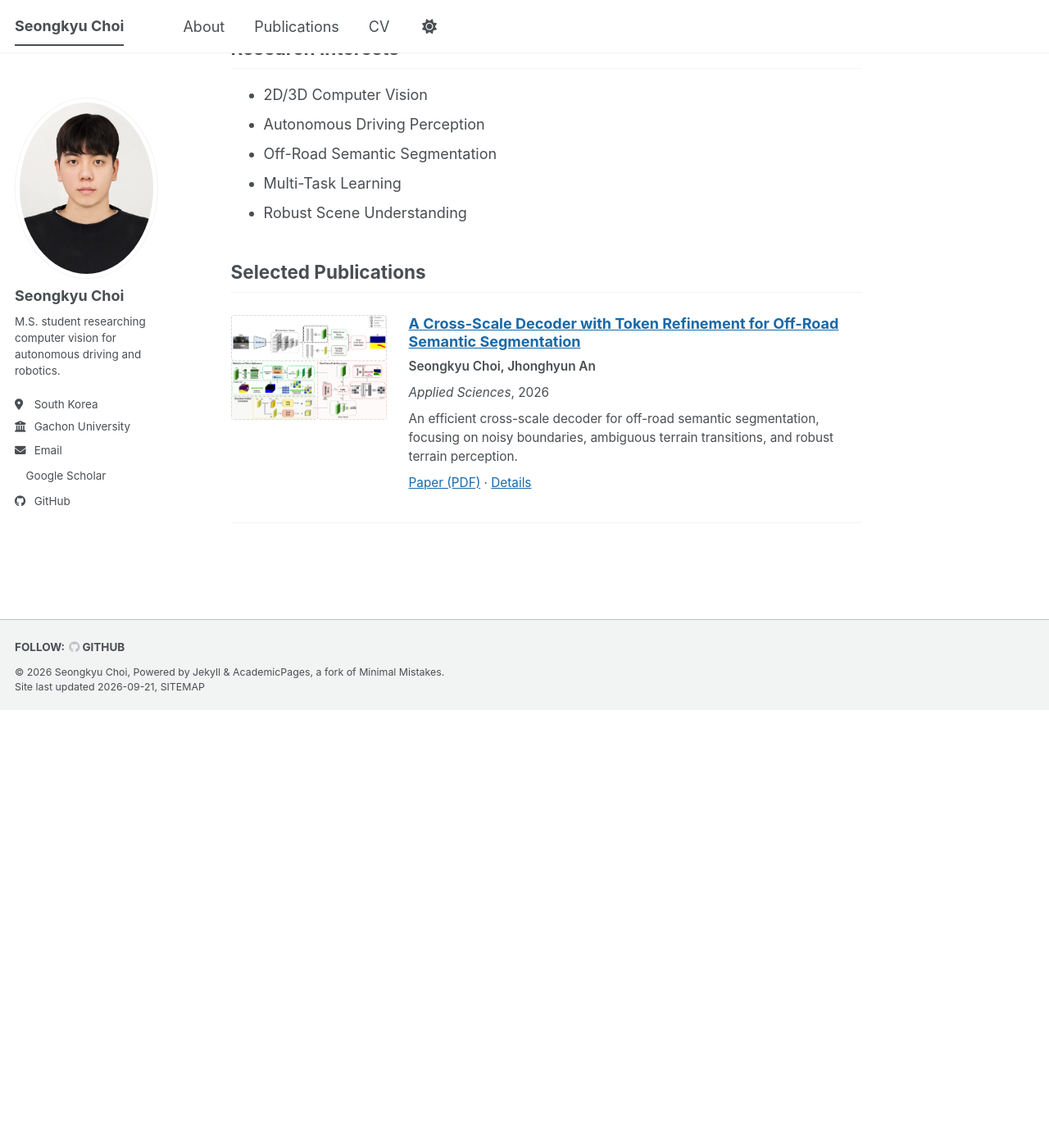
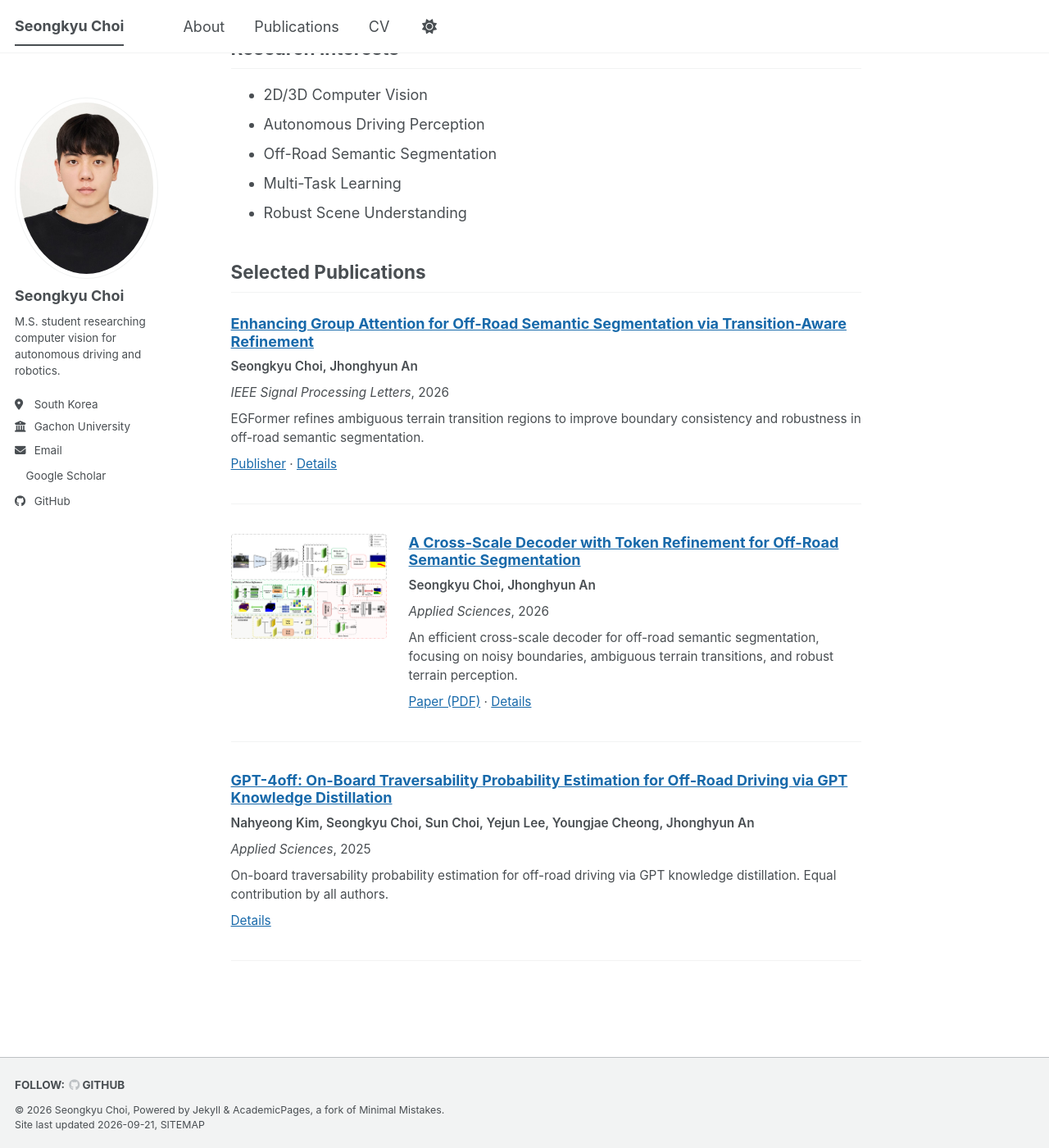
Before and after one commit to sk950324/sk950324.github.io, a Jekyll site: the page built from _pages/about.md, in a window 1280 px wide and 1400 px high, scrolled down 442 px. Shown: the whole window at 82% size. Built offline with Jekyll 4.4.1, drawn with Linux system fonts in a browser that asks for light colours; a style sheet for code colours, icons or effects is not loaded; before the commit the page ends 1308 px from its top, so only the background shows below that.

Commit message:
Show all three publications across homepage, publications, and CV

```diff
--- a/_includes/publication-card.html
+++ b/_includes/publication-card.html
@@ -15,6 +15,10 @@
         <a href="{{ publication.paperurl | relative_url }}">Paper (PDF)</a>
         <span aria-hidden="true"> · </span>
       {% endif %}
+      {% if publication.citation_url %}
+        <a href="{{ publication.citation_url }}">Publisher</a>
+        <span aria-hidden="true"> · </span>
+      {% endif %}
       <a href="{{ publication.url | relative_url }}">Details</a>
     </p>
   </div>
--- a/_pages/cv.md
+++ b/_pages/cv.md
@@ -101,11 +101,10 @@ Role: Dataset Development, Object Detection, VLM Compression, and Robot Integrat
 
 ## Publications
 
-- **Seongkyu Choi** and Jhonghyun An. “[Enhancing Group Attention for Off-Road Semantic Segmentation via Transition-Aware Refinement](https://ieeexplore.ieee.org/abstract/document/11557155).” *IEEE Signal Processing Letters*, vol. 33, pp. 2535–2539, 2026. DOI: [10.1109/LSP.2026.3702520](https://doi.org/10.1109/LSP.2026.3702520).
-
+{% comment %}All papers are maintained in _publications/*.md and shared with the Publications page.{% endcomment %}
 {% assign publications = site.publications | sort: 'year' | reverse %}
 {% for publication in publications %}
-- {{ publication.authors }}. “[{{ publication.title }}]({{ publication.url | relative_url }})” *{{ publication.venue }}*, {{ publication.year }}.
+- {{ publication.authors | replace: 'Seongkyu Choi', '**Seongkyu Choi**' }}. “[{{ publication.title }}]({{ publication.citation_url | default: publication.url | relative_url }})” *{{ publication.venue }}*, {% if publication.volume %}vol. {{ publication.volume }}, {% endif %}{% if publication.pages %}pp. {{ publication.pages }}, {% endif %}{{ publication.year }}.{% if publication.doi %} DOI: [{{ publication.doi }}](https://doi.org/{{ publication.doi }}).{% endif %}
 {% endfor %}
 
 ## Awards
--- /dev/null
+++ b/_publications/egformer.md
@@ -0,0 +1,26 @@
+---
+title: "Enhancing Group Attention for Off-Road Semantic Segmentation via Transition-Aware Refinement"
+permalink: /publications/egformer/
+collection: publications
+category: manuscripts
+year: 2026
+selected: true
+venue: "IEEE Signal Processing Letters"
+volume: 33
+pages: "2535–2539"
+authors: "Seongkyu Choi, Jhonghyun An"
+citation_url: "https://ieeexplore.ieee.org/abstract/document/11557155"
+doi: "10.1109/LSP.2026.3702520"
+summary: "EGFormer refines ambiguous terrain transition regions to improve boundary consistency and robustness in off-road semantic segmentation."
+excerpt: "Transition-aware refinement for robust off-road semantic segmentation."
+---
+
+**Seongkyu Choi**, Jhonghyun An
+
+*IEEE Signal Processing Letters*, volume 33, pages 2535–2539, 2026.
+
+EGFormer introduces a transition-aware refinement mechanism to improve segmentation in ambiguous terrain transition regions. Evaluation on RUGD and RELLIS-3D examines boundary quality and robustness under limited training data.
+
+[Read on IEEE Xplore]({{ page.citation_url }}){: .btn .btn--primary}
+
+DOI: [{{ page.doi }}](https://doi.org/{{ page.doi }})
```
Also changed, not shown: _publications/gpt-4off.md (+1 -0 lines).
